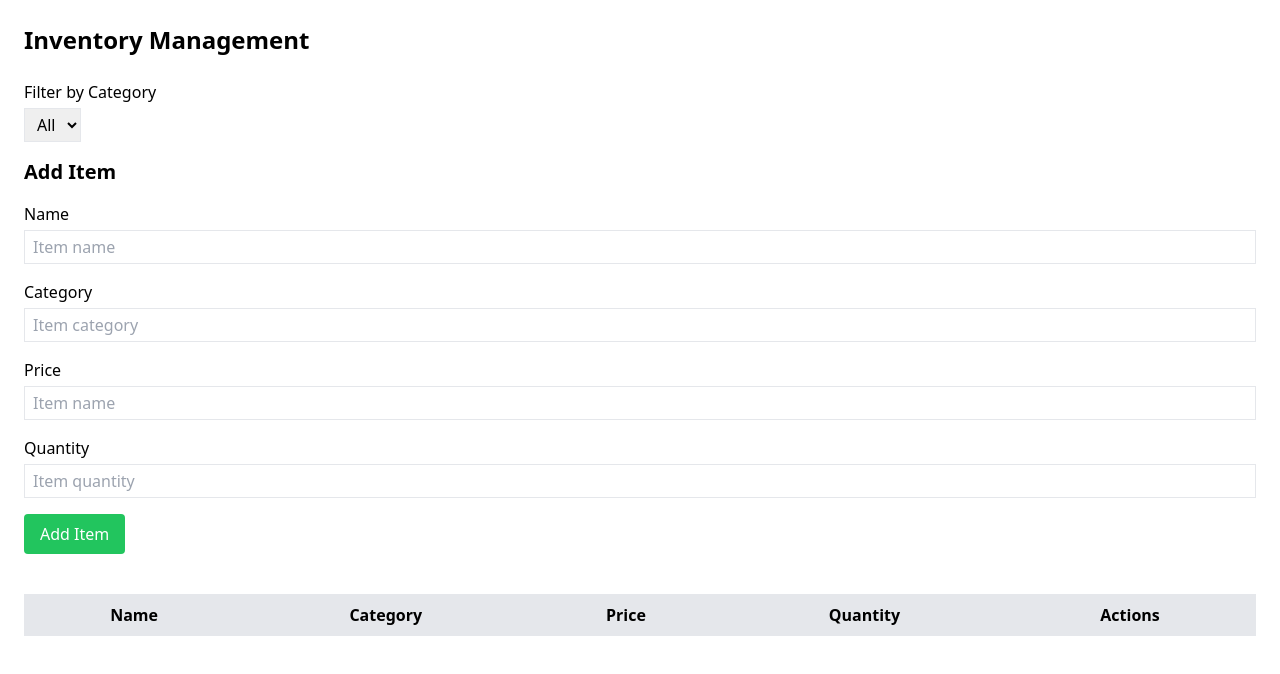
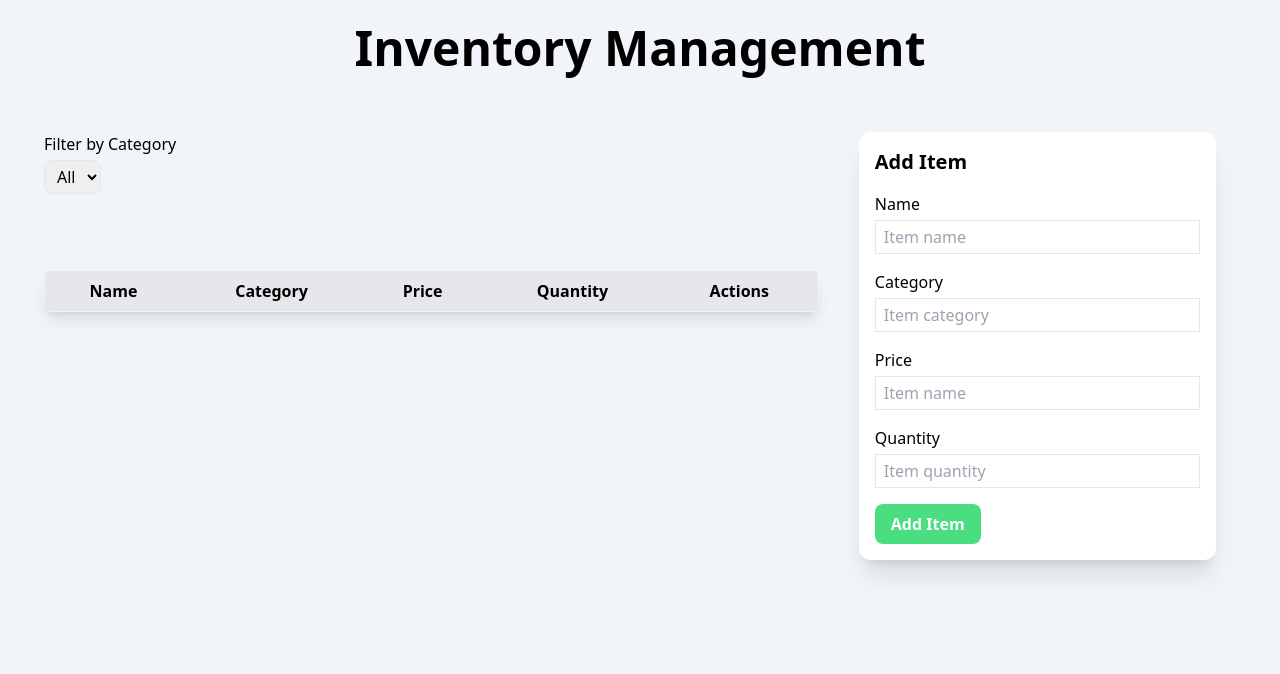
Before and after one commit to sreenidhi1712/GyanGrove-frontend-developer-intern-assignment, a React (Vite) app: page / in a window 1280 px wide. Shown: the top 674 px of the page. Built offline with nearby package versions, Linux system fonts and the light colour scheme.

Commit message:
add sections for add and table display

```diff
--- a/src/App.jsx
+++ b/src/App.jsx
@@ -9,11 +9,19 @@ import InventoryTable from './Components/InventoryTable';
 const App = () => {
   return (
     <Provider store={store}>
-     <div className="p-6">
-        <h1 className="text-2xl font-bold mb-6">Inventory Management</h1>
-        <FilterControls />
-        <AddEditForm />
-        <InventoryTable/>
+     <div className="p-6 w-full min-h-screen bg-slate-100">
+        <h1 className="text-5xl font-bold mb-6 text-center">Inventory Management</h1>
+        <div className='flex  mt-10 p-5 gap-10 w-full'>
+                <div className='w-[65%] flex flex-col gap-5'>
+                  <div className='w-full justify-evenly'>
+                      <FilterControls />
+                  </div>
+                  <InventoryTable/>
+                </div>
+                <div className='w-[30%]'>
+                  <AddEditForm />
+                </div>
+        </div>
       </div>
     </Provider>
   );
--- a/src/Components/AddEditForm/index.jsx
+++ b/src/Components/AddEditForm/index.jsx
@@ -18,12 +18,13 @@ const AddEditForm = () => {
     setName('');
     setCategory('');
     setQuantity('');
+    setPrice('');
   };
 
 
   return (
-    <form onSubmit={handleSubmit} className="space-y-4">
-      <h2 className="text-xl font-semibold mb-2">Add Item</h2>
+    <form onSubmit={handleSubmit} className="space-y-4 bg-white p-4 rounded-xl shadow-xl">
+      <h2 className="text-xl font-bold mb-2 ">Add Item</h2>
       <div>
         <label className="block mb-1">Name</label>
         <input
@@ -32,6 +33,7 @@ const AddEditForm = () => {
           onChange={(e) => setName(e.target.value)}
           className="w-full border px-2 py-1"
           placeholder="Item name"
+          required
         />
       </div>
       <div>
@@ -42,16 +44,18 @@ const AddEditForm = () => {
           onChange={(e) => setCategory(e.target.value)}
           className="w-full border px-2 py-1"
           placeholder="Item category"
+          required
         />
       </div>
       <div>
         <label className="block mb-1">Price</label>
         <input
-          type="text"
+          type="number"
           value={price}
           onChange={(e) => setPrice(e.target.value)}
           className="w-full border px-2 py-1"
           placeholder="Item name"
+          required
         />
       </div>
       <div>
@@ -62,10 +66,11 @@ const AddEditForm = () => {
           onChange={(e) => setQuantity(e.target.value)}
           className="w-full border px-2 py-1"
           placeholder="Item quantity"
+          required
         />
       </div>
       <div className="flex space-x-4">
-        <button type="submit" className="px-4 py-2 bg-green-500 text-white rounded">
+        <button type="submit" className="px-4 py-2 bg-green-400 rounded-lg text-white font-bold">
         Add Item
         </button>
       </div>
--- a/src/Components/Filter/index.jsx
+++ b/src/Components/Filter/index.jsx
@@ -14,7 +14,7 @@ const FilterControls = () => {
       <select
         value={filterCategory}
         onChange={(e) => dispatch(setFilterCategory(e.target.value))}
-        className="border px-2 py-1"
+        className="border px-2 py-1 rounded-lg"
       >
         {categoryList.map((category) => (
         <option key={category} value={category}>
--- a/src/Components/InventoryTable/index.jsx
+++ b/src/Components/InventoryTable/index.jsx
@@ -1,6 +1,6 @@
 // src/components/InventoryTable.jsx
 import React, { useState } from 'react';
-import { deleteItem, setSortBy, updateItem ,setCategoryList} from '../../store';
+import { deleteItem, updateItem ,setCategoryList} from '../../store';
 import { useDispatch, useSelector } from 'react-redux';
 
 const InventoryTable = () => {
@@ -35,8 +35,8 @@ setEditRowId(null);
     setEditData({ name: product.name, price: product.price, category: product.category, quantity: product.quantity });
   };
   return (
-    <div className="overflow-x-auto mt-10">
-      <table className="table-auto w-full border-collapse border border-gray-200">
+    <div className="overflow-x-auto mt-10 rounded-lg  shadow-lg">
+      <table className="table-auto w-full rounded-lg border-collapse border border-gray-100">
         <thead className="bg-gray-200">
           <tr>
             <th className="px-4 py-2">Name</th>
@@ -44,12 +44,6 @@ setEditRowId(null);
             <th className="px-4 py-2">Price</th>
             <th className="px-4 py-2">
               Quantity
-              {/* <button
-                onClick={() => dispatch(setSortBy('quantity'))}
-                className="ml-2 text-sm text-blue-500 underline"
-              >
-                Sort
-              </button> */}
             </th>
             <th className="px-4 py-2">Actions</th>
           </tr>
@@ -58,44 +52,48 @@ setEditRowId(null);
           {sortedItems.map((item) => (
             <tr
               key={item.id}
-              className={item.quantity < 10 ? 'bg-red-100' : ''}
+              className={item.quantity < 10 ? 'bg-red-100 border-2 border-red-200' : ''}
             >
              {editRowId === item.id ? (
                 <>
-                <td>
+                <td className=' border px-4 py-2'>
                   <input
                     type="text"
                     name="name"
                     value={editData.name}
                     onChange={handleInputChange}
+                    className='  w-full'
                   />
                 </td>
-                <td>
+                <td className='border px-4 py-2'>
                   <input
                     type="text"
                     name="category"
                     value={editData.category}
                     onChange={handleInputChange}
+                    className=' w-full'
                   />
                 </td>
-                <td>
+                <td className=' border px-4 py-2'>
                   <input
                     type="number"
                     name="price"
                     value={editData.price}
                     onChange={handleInputChange}
+                      className=' w-full'
                   />
                 </td>
-                <td>
+                <td className=' border px-4 py-2'>
                   <input
                     type="number"
                     name="quantity"
                     value={editData.quantity}
                     onChange={handleInputChange}
+                      className=' w-full '
                   />
                 </td>
-                <td>
-                  <button className='p-2 bg-green-400 font-bold text-white' onClick={() => {
+                <td className='flex justify-center items-center border px-4 py-2'>
+                  <button className='px-2 py-1 bg-green-400 font-bold text-white rounded-lg' onClick={() => {
                     handleSaveClick(item)
                   }}
                     >Save</button>
@@ -107,12 +105,14 @@ setEditRowId(null);
 <>
 <td className="border px-4 py-2">{item.name}</td>
               <td className="border px-4 py-2">{item.category}</td>
-              <td className="border px-4 py-2">{item.price}</td>
-              <td className="border px-4 py-2">{item.quantity}</td>
-              <td className="border px-4 py-2">
-                <button className="text-blue-500" onClick={()=>handleEditClick(item)}>Edit</button>
+              <td className="border px-4 py-2">Rs {item.price}</td>
+              <td className="border px-4 py-2 ">
+                {item.quantity} {item.quantity < 10 && <span className="text-red-500 font-bold text-xs border-2 border-red-300 rounded-lg p-1 ml-5">Low Stock</span>}
+              </td>
+              <td className="border px-4 py-2 flex items-center justify-evenly">
+                <button className="text-white bg-blue-500 rounded-lg font-bold px-3 py-1" onClick={()=>handleEditClick(item)}>Edit</button>
                 <button
-                  className="ml-4 text-red-500"
+                  className="text-white bg-red-500 rounded-lg font-bold px-3 py-1"
                   onClick={() => dispatch(deleteItem(item.id))}
                 >
                   Delete
--- a/src/store.js
+++ b/src/store.js
@@ -5,7 +5,6 @@ const initialState = {
   items: [], // Array of inventory items
   filterCategory: 'All', // For filtering items
   categoryList: ['All'], // List of categories
-  sortBy: null, // For sorting items
 };
 
 const inventorySlice = createSlice({
@@ -14,7 +13,10 @@ const inventorySlice = createSlice({
   reducers: {
     addItem: (state, action) => {
       state.items.push(action.payload);
-    state.categoryList.push(action.payload.category);
+      if(!state.categoryList.includes(action.payload.category)){
+        state.categoryList.push(action.payload.category);
+      }
+
     },
     updateItem: (state, action) => {
       const { id, updatedData } = action.payload;
@@ -26,9 +28,6 @@ const inventorySlice = createSlice({
     },
     setFilterCategory: (state, action) => {
       state.filterCategory = action.payload;
-    },
-    setSortBy: (state, action) => {
-      state.sortBy = action.payload;
     },
     setCategoryList: (state,action) => {
       const {oldcategoryName,newcategoryName} = action.payload;
@@ -44,7 +43,7 @@ const inventorySlice = createSlice({
   },
 });
 
-export const { addItem, updateItem, deleteItem, setFilterCategory, setSortBy ,setCategoryList} = inventorySlice.actions;
+export const { addItem, updateItem, deleteItem, setFilterCategory ,setCategoryList} = inventorySlice.actions;
 
 const store = configureStore({
   reducer: {
```
